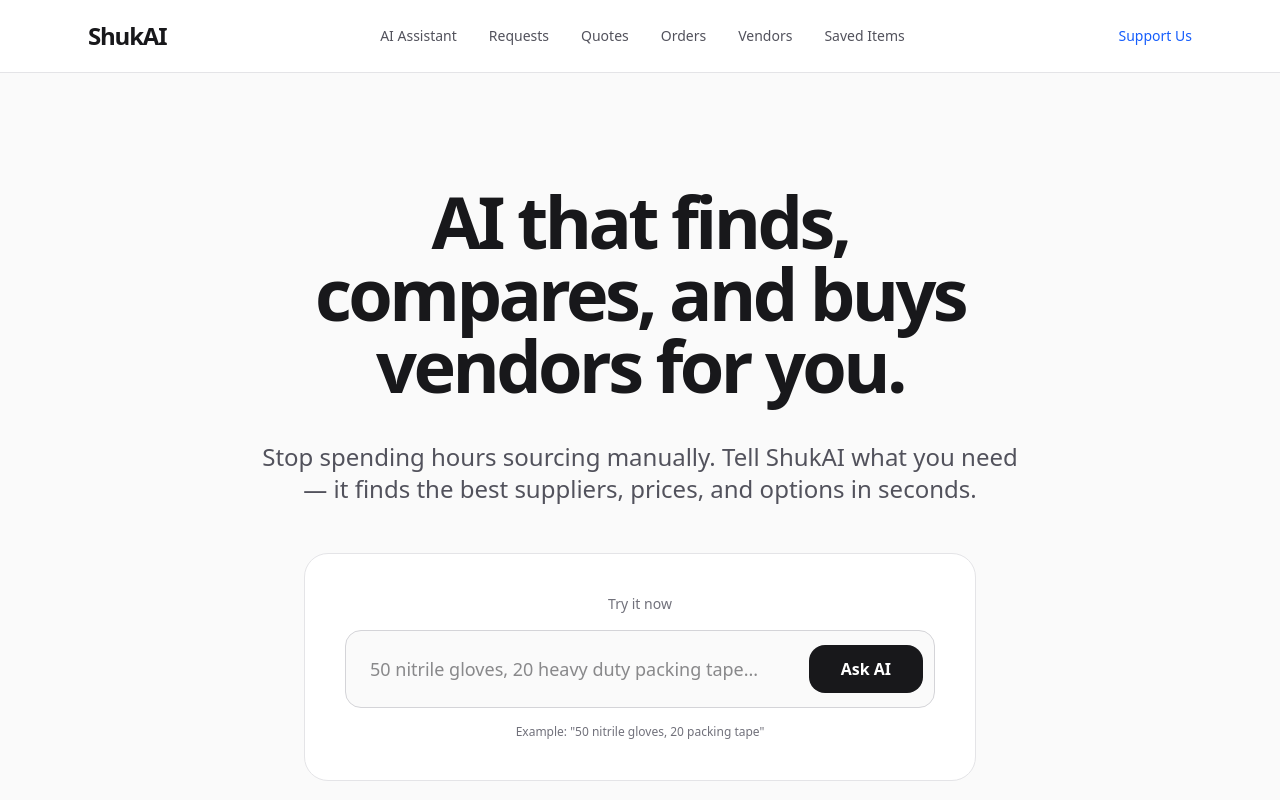
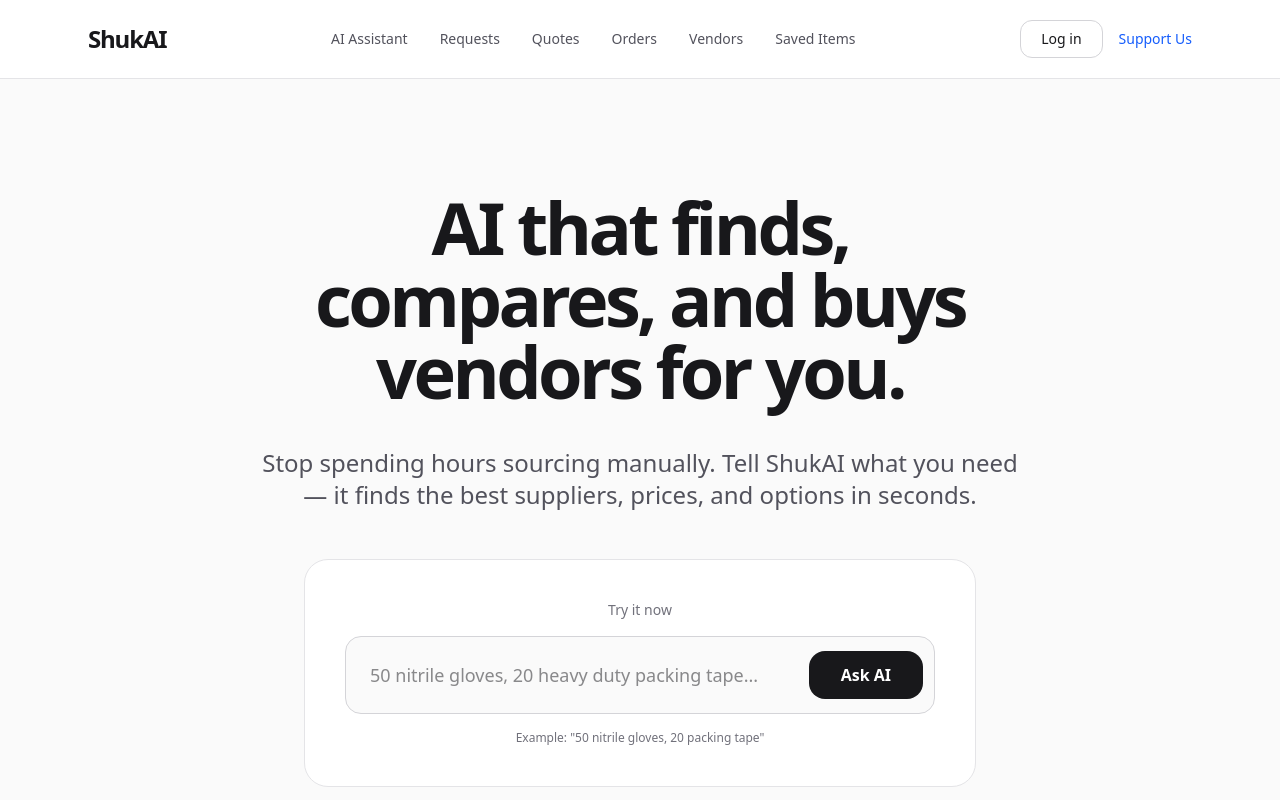
Before and after one commit to Gr33nstonecorp/shuka, a Next.js app: page / in a window 1280 px wide. Shown: the top 800 px of the page. Built offline with nearby package versions, Linux system fonts and the light colour scheme.

Commit message:
Refactor top navigation and improve Link formatting
Updated the top navigation comments and cleaned up the Link component formatting.

```diff
--- a/app/layout.tsx
+++ b/app/layout.tsx
@@ -14,12 +14,10 @@ export default function RootLayout({
   return (
     <html lang="en">
       <body className="min-h-screen bg-zinc-50 dark:bg-zinc-950 text-zinc-900 dark:text-zinc-100 flex flex-col">
-        {/* Persistent Top Navigation - Always Visible */}
+        {/* Persistent Top Navigation */}
         <nav className="border-b border-zinc-200 dark:border-zinc-800 bg-white dark:bg-zinc-900 sticky top-0 z-50">
           <div className="max-w-6xl mx-auto px-6 py-5 flex justify-between items-center">
-            <Link href="/assistant" className="font-bold text-2xl tracking-tighter flex items-center gap-2">
-              ShukAI
-            </Link>
+            <Link href="/assistant" className="font-bold text-2xl tracking-tighter">ShukAI</Link>
 
             <div className="flex gap-8 text-sm font-medium text-zinc-600 dark:text-zinc-400">
               <Link href="/assistant" className="hover:text-zinc-900 dark:hover:text-white transition">AI Assistant</Link>
@@ -31,6 +29,12 @@ export default function RootLayout({
             </div>
 
             <div className="flex items-center gap-4">
+              <Link
+                href="/login"
+                className="text-sm font-medium px-5 py-2 border border-zinc-300 dark:border-zinc-700 rounded-xl hover:bg-zinc-100 dark:hover:bg-zinc-800 transition"
+              >
+                Log in
+              </Link>
               <Link
                 href="/pricing"
                 className="text-sm font-medium text-blue-600 hover:text-blue-700 transition"
```
